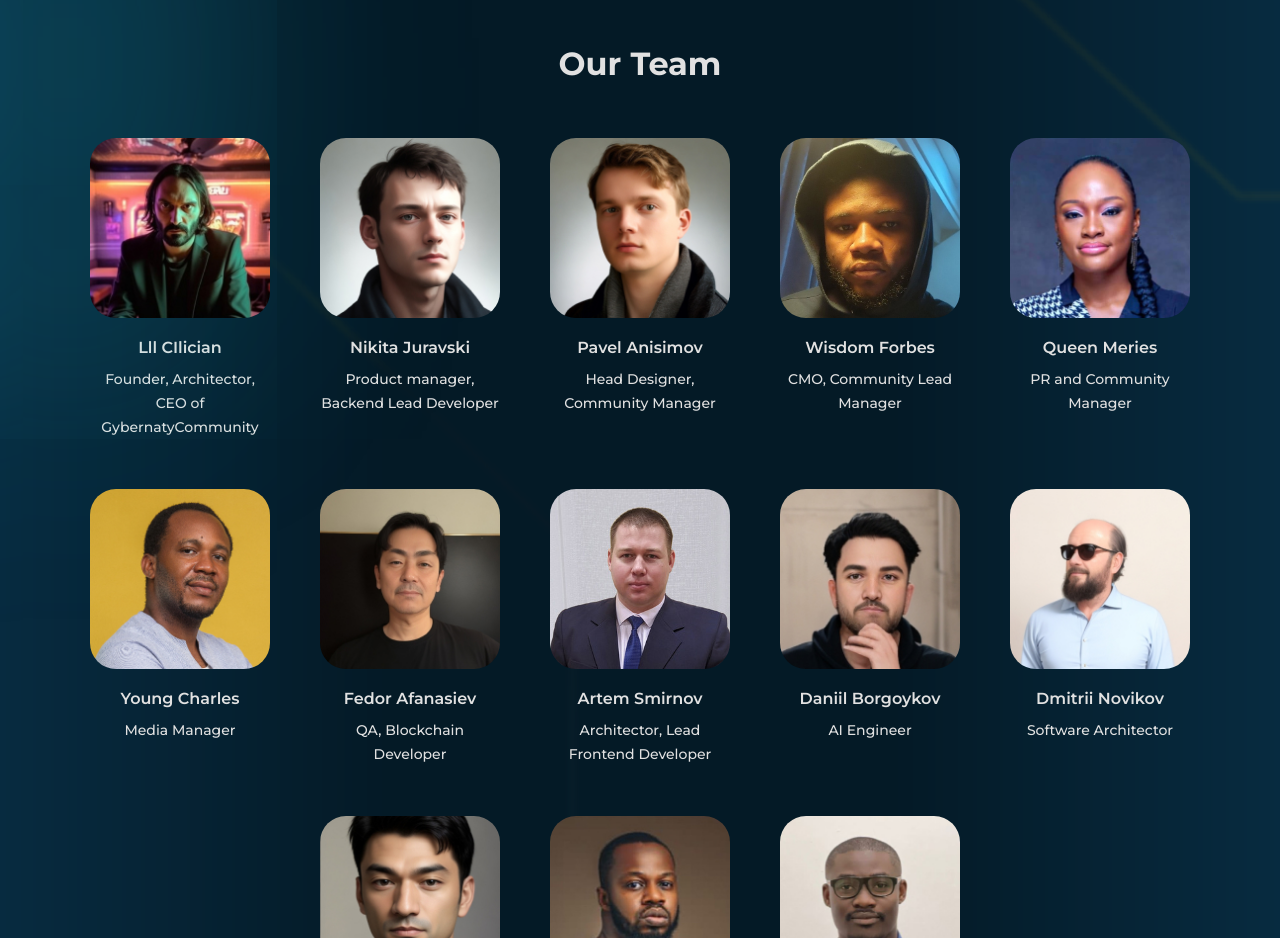
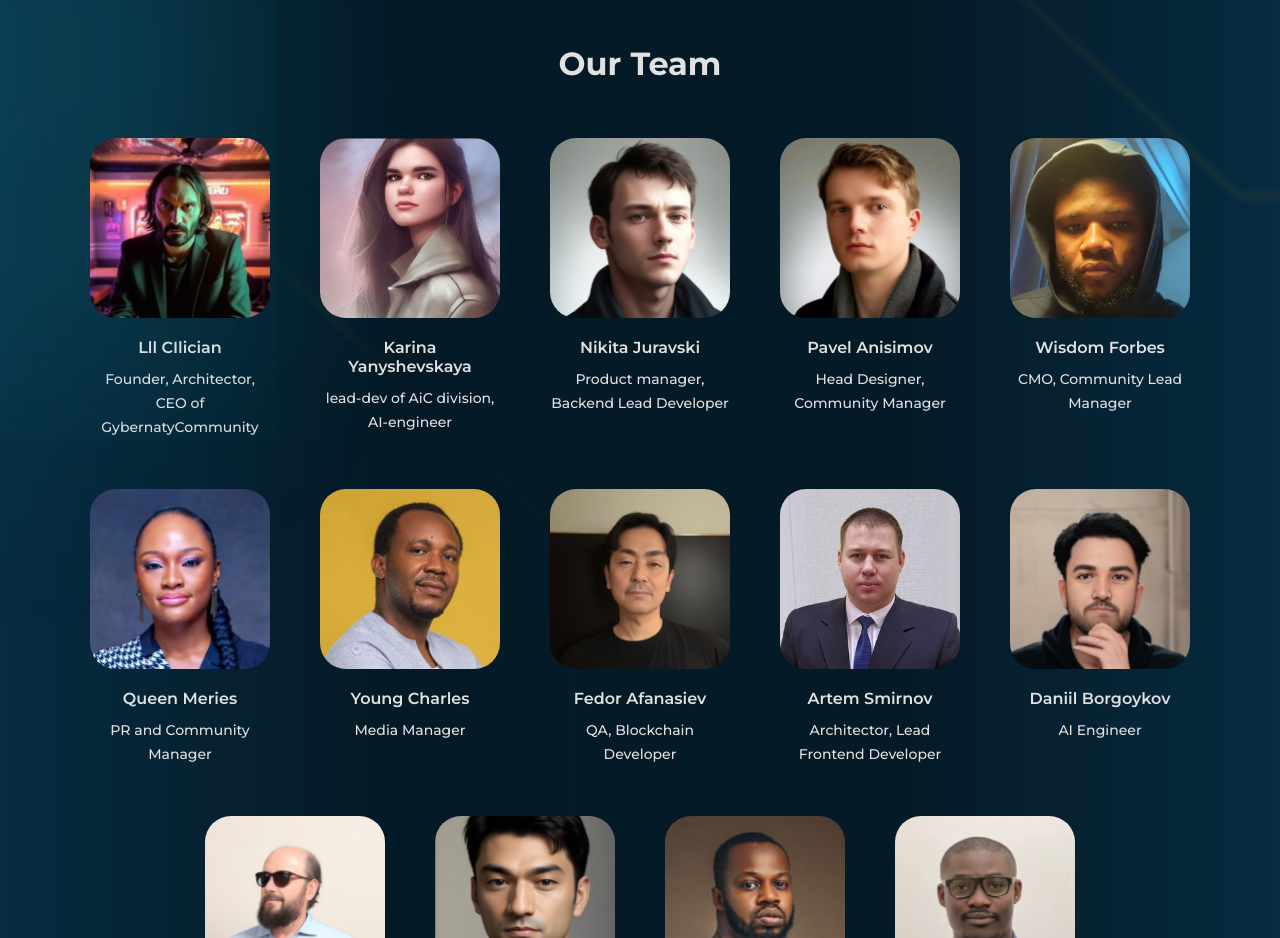
Before and after one commit to TheMacroeconomicDao/gyber-social-platform, a Next.js app: page / in a window 1280 px wide. Shown: the part 1420-2358 px from the top of the page. Built offline with nearby package versions, Linux system fonts and the light colour scheme; a web font is replaced by a local one.

Commit message:
extend team

```diff
--- a/src/widgets/Team/data/teams.ts
+++ b/src/widgets/Team/data/teams.ts
@@ -7,74 +7,80 @@ const data = [
     },
     {
         id: 2,
+        avatarSrc: "/images/teams/karina.jpg",
+        fullName: "Karina Yanyshevskaya",
+        skills: "lead-dev of AiC division, AI-engineer"
+    },
+    {
+        id: 3,
         avatarSrc: "/images/teams/Nikita-Juravski.jpg",
         fullName: "Nikita Juravski",
         skills: "Product manager, Backend Lead Developer"
     },
     {
-        id: 3,
+        id: 4,
         avatarSrc: "/images/teams/Pavel-Anisimov.jpg",
         fullName: "Pavel Anisimov",
         skills: "Head Designer, Community Manager"
     },
     {
-        id: 4,
+        id: 5,
         avatarSrc: "/images/teams/Wisdom-Forbes.jpg",
         fullName: "Wisdom Forbes",
         skills: "CMO, Community Lead Manager"
     },
     {
-        id: 5,
+        id: 6,
         avatarSrc: "/images/teams/Queen-Meries.jpg",
         fullName: "Queen Meries",
         skills: "PR and Community Manager"
     },
     {
-        id: 6,
+        id: 7,
         avatarSrc: "/images/teams/Young-Charles.jpg",
         fullName: "Young Charles",
         skills: "Media Manager"
     },
     {
-        id: 7,
+        id: 8,
         avatarSrc: "/images/teams/Fedor-Afanasiev.jpg",
         fullName: "Fedor Afanasiev",
         skills: "QA, Blockchain Developer"
     },
     {
-        id: 8,
+        id: 9,
         avatarSrc: "/images/teams/Artem-Smirnov.jpg",
         fullName: "Artem Smirnov",
         skills: "Architector, Lead Frontend Developer"
     },
     {
-        id: 9,
+        id:10,
         avatarSrc: "/images/teams/Daniil.jpg",
         fullName: "Daniil Borgoykov",
         skills: "AI Engineer"
     },
     {
-        id: 10,
+        id: 11,
         avatarSrc: "/images/teams/Dmitrii-Novikov.jpg",
         fullName: "Dmitrii Novikov",
         skills: "Software Architector"
     },
 
     {
-        id: 11,
+        id: 12,
         avatarSrc: "/images/teams/Bogdan.jpg",
         fullName: "Bogdan Yusupjanov",
         skills: "DevOps Engineer"
     },
 
     {
-        id: 12,
+        id: 13,
         avatarSrc: "/images/teams/Miracle-Obiekwe.jpg",
         fullName: "Miracle Obiekwe",
         skills: "Project Manager"
     },
     {
-        id: 13,
+        id: 14,
         avatarSrc: "/images/teams/Frank-Zulu.jpg",
         fullName: "Frank Zulu",
         skills: "Marketing officer"
```
Also changed, not shown: public/images/teams/Karina.jpg (added).
